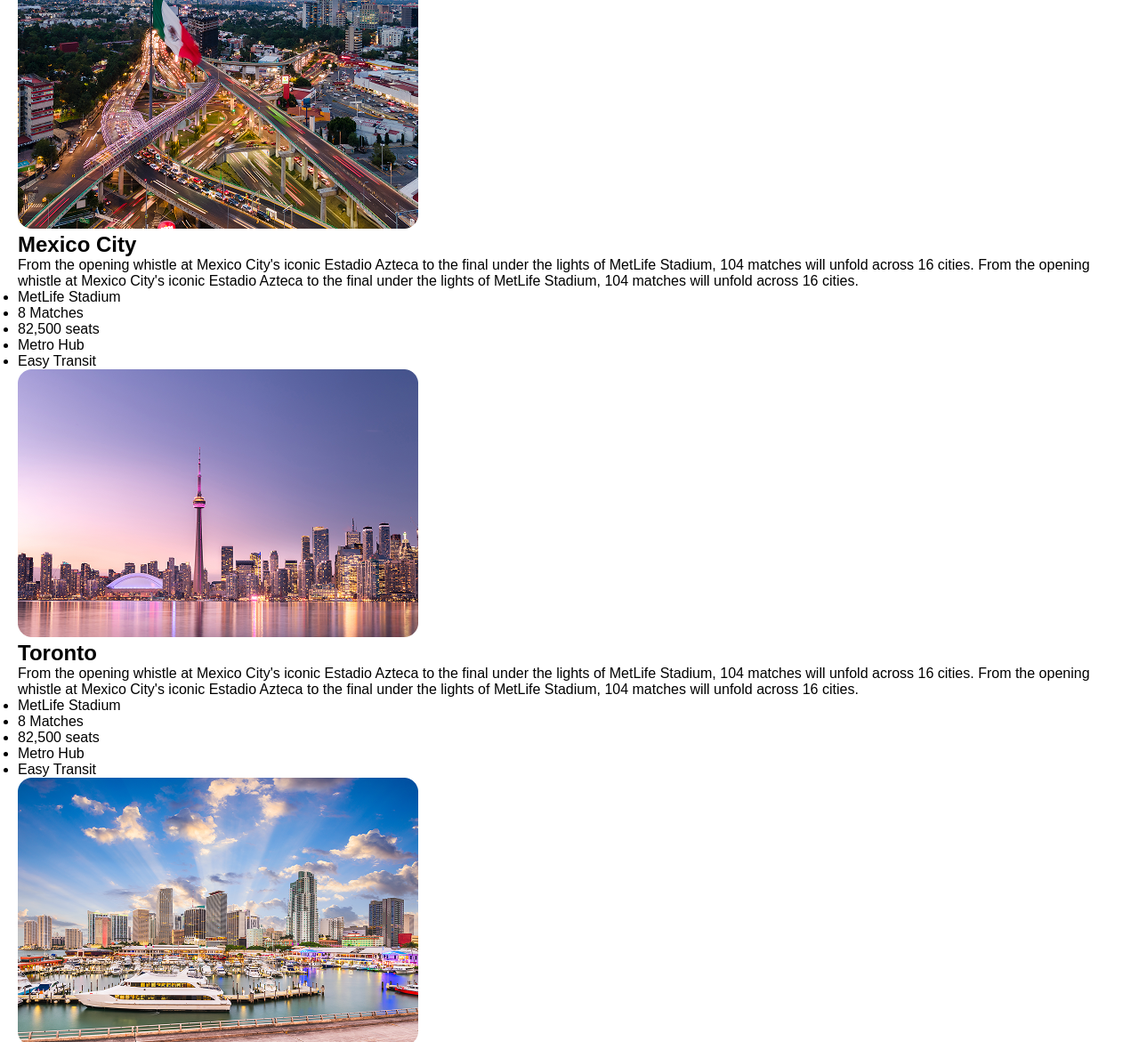
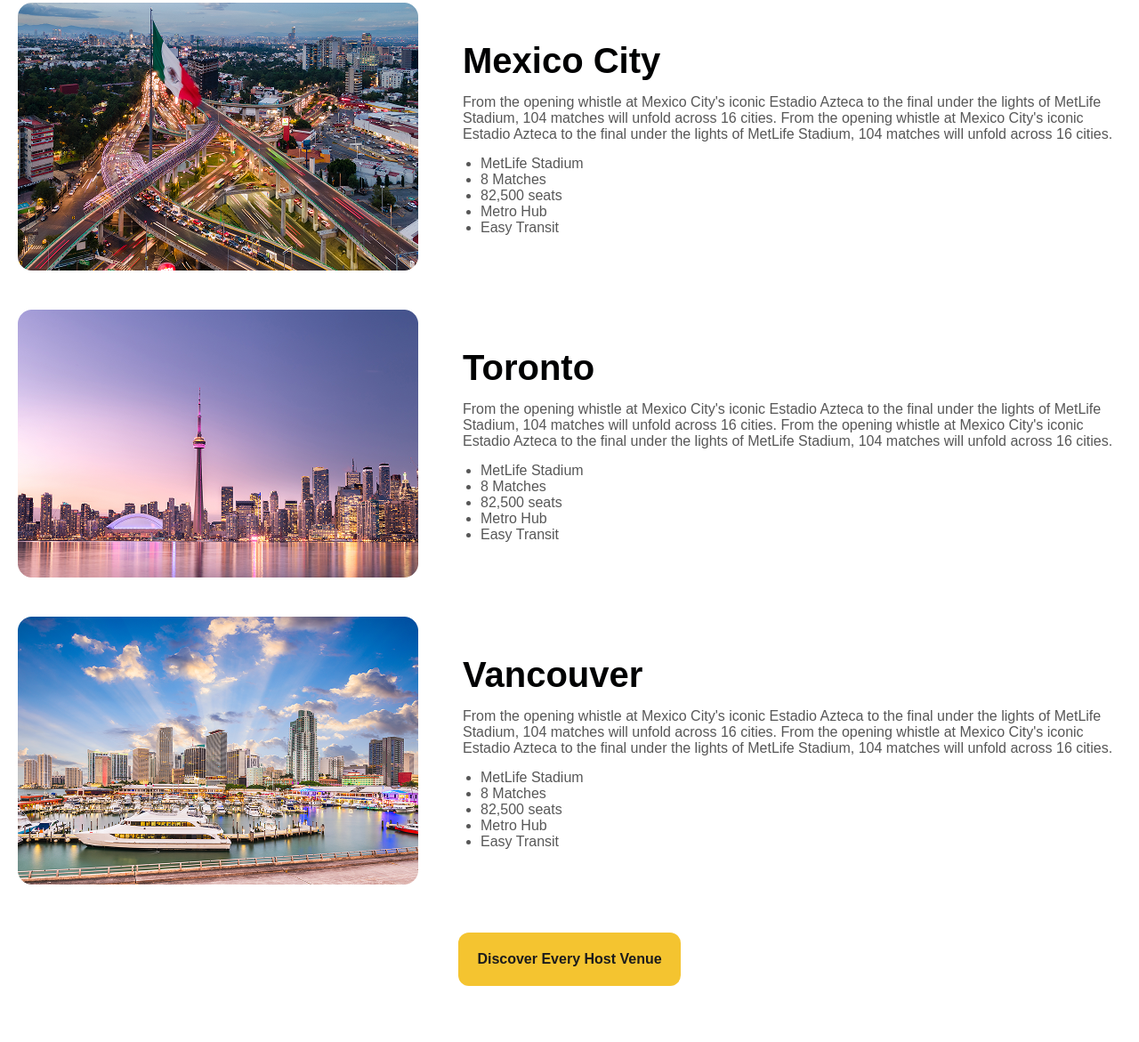
Before and after one commit to Hridoy-Ahmed-Rafi20/football-website, a plain HTML site: page index.html in a window 1280 px wide. Shown: the part 1629-2800 px from the top of the page at 89% size. After the commit the page ends 2757 px from the top, so only its background shows below. Drawn offline with Linux system fonts and the light colour scheme; a web font is replaced by a local one.

Commit message:
explore section complete

```diff
--- a/index.html
+++ b/index.html
@@ -76,23 +76,23 @@
 
     <!-- main -->
     <!-- explore section -->
-    <section class="container">
+    <section class="explore-section container">
       <div class="explore-heading">
         <h1>Explore Host Cities</h1>
       </div>
 
-      <div>
-        <div>
+      <div class="images-container">
+        <div class="image-container">
           <div>
             <img src="./assets/./new-york.png" alt="" />
           </div>
-          <div>
+          <div class="image-text">
             <h1>New York / New Jersey</h1>
             <p>
               From the opening whistle at Mexico City's iconic Estadio Azteca to
               the final under the lights of MetLife Stadium, 104 matches will
               unfold across 16 cities. From the opening whistle at Mexico City's
-              iconic Estadio Azteca to the final under the lights of MetLife
+              iconic Estadio Azteca to the fi nal under the lights of MetLife
               Stadium, 104 matches will unfold across 16 cities.
             </p>
             <ul>
@@ -105,11 +105,11 @@
           </div>
         </div>
 
-        <div>
+        <div class="image-container">
           <div>
             <img src="./assets/./mexico.png" alt="" />
           </div>
-          <div>
+          <div class="image-text">
             <h1>Mexico City</h1>
             <p>
               From the opening whistle at Mexico City's iconic Estadio Azteca to
@@ -128,11 +128,11 @@
           </div>
         </div>
 
-        <div>
+        <div class="image-container">
           <div>
             <img src="./assets/./toronto.png" alt="" />
           </div>
-          <div>
+          <div class="image-text">
             <h1>Toronto</h1>
             <p>
               From the opening whistle at Mexico City's iconic Estadio Azteca to
@@ -151,11 +151,11 @@
           </div>
         </div>
 
-        <div>
+        <div class="image-container">
           <div>
             <img src="./assets/./vancouver.png" alt="" />
           </div>
-          <div>
+          <div class="image-text">
             <h1>Vancouver</h1>
             <p>
               From the opening whistle at Mexico City's iconic Estadio Azteca to
@@ -175,7 +175,11 @@
         </div>
       </div>
 
-      <button>Discover Every Host Venue</button>
+      <div class="explore-btn-div">
+        <button class="explore-btn">Discover Every Host Venue</button>
+      </div>
     </section>
+
+    <!--  -->
   </body>
 </html>
--- a/styles/style.css
+++ b/styles/style.css
@@ -44,6 +44,8 @@ nav .nav-links a {
 }
 
 nav .navber-btn {
+  font-weight: 600;
+  font-size: 1rem;
   background: #e8ba2e;
   color: #000102;
   width: 150px;
@@ -85,6 +87,8 @@ nav .navber-btn {
 }
 
 .hero-btn {
+  font-weight: 600;
+  font-size: 16px;
   background: #e8ba2e;
   color: #1c1c1c;
   width: 200px;
@@ -132,6 +136,69 @@ nav .navber-btn {
 }
 
 /*     <!-- explore section --> */
+.explore-section {
+  margin-top: 90px;
+}
+
 .explore-heading {
   text-align: center;
+  color: #000102;
+  font-size: 1.8rem;
+  font-weight: 600;
 }
+
+.images-container {
+  display: flex;
+  flex-direction: column;
+  justify-content: center;
+  gap: 40px;
+  margin-top: 50px;
+}
+
+.image-container {
+  display: flex;
+  align-items: center;
+  justify-content: space-between;
+  gap: 50px;
+  color: #000102;
+  border: none;
+}
+
+.image-text {
+  display: flex;
+  flex-direction: column;
+  justify-content: center;
+  gap: 15px;
+}
+
+.image-container h1 {
+  font-weight: 700;
+  font-size: 2.5rem;
+}
+
+.image-container p {
+  color: #575757;
+  font-weight: 400;
+  font-size: 1rem;
+}
+
+.image-container ul li {
+  color: #575757;
+  margin-left: 20px;
+}
+
+.explore-btn-div {
+  text-align: center;
+  margin-top: 50px;
+}
+.explore-btn {
+  font-weight: 600;
+  font-size: 1rem;
+  background: #f4c430;
+  color: #1c1c1c;
+  width: 250px;
+  height: 60px;
+  border: none;
+  border-radius: 12px;
+  text-align: center;
+}
```
